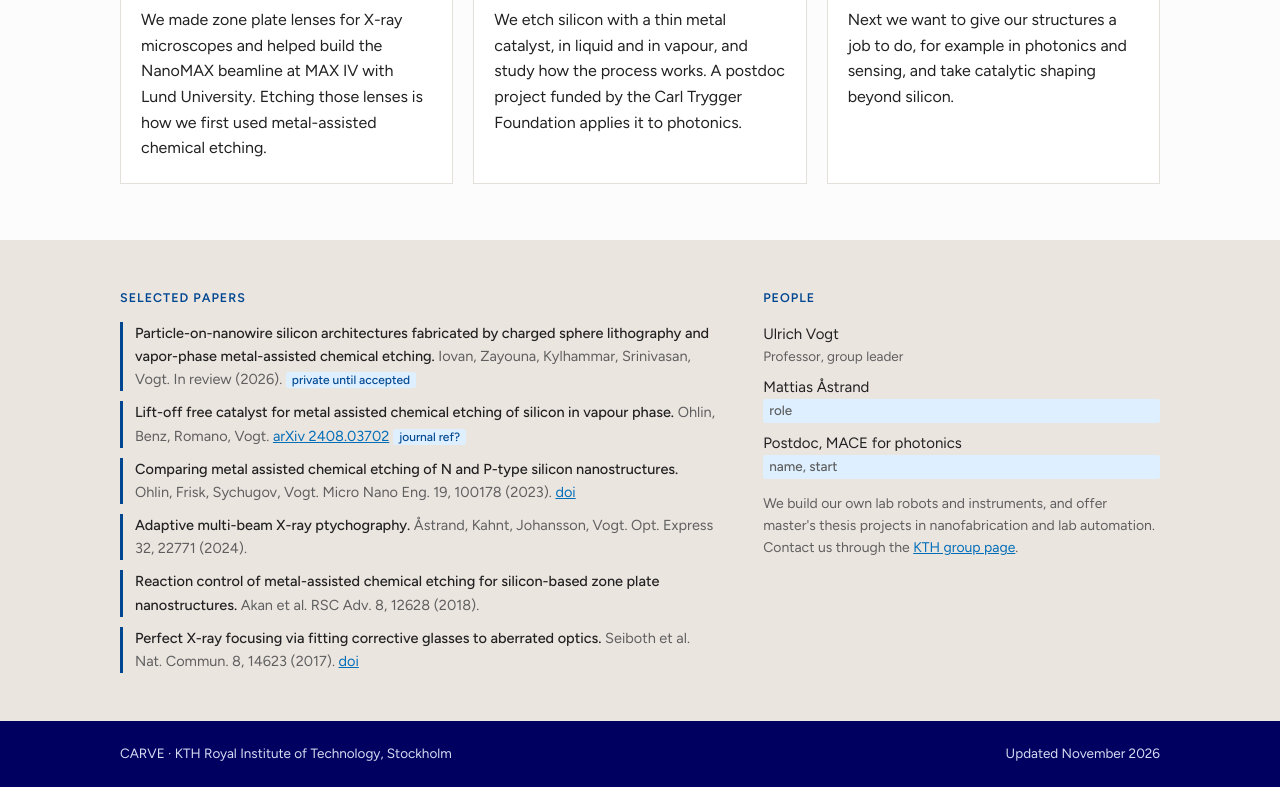
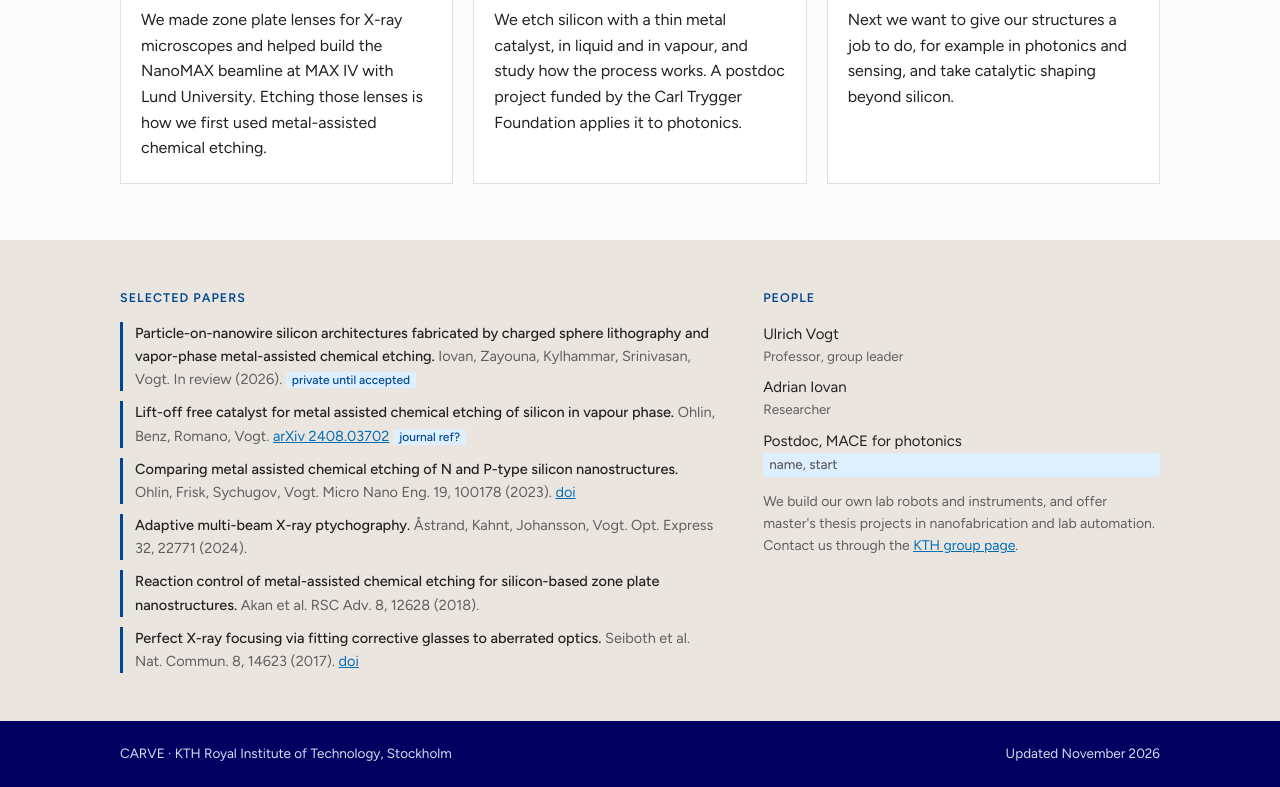
Before and after one commit to carve-kth/carve-kth.github.io, a plain HTML site: page index.html in a window 1280 px wide. Shown: the part 1042-1829 px from the top of the page. Drawn offline with Linux system fonts and the light colour scheme.

Commit message:
People: Adrian Iovan (researcher) replaces Mattias Åstrand
Co-Authored-By: Claude Opus 5.5 <noreply@anthropic.com>

```diff
--- a/index.html
+++ b/index.html
@@ -140,7 +140,7 @@ footer .wrap{padding-block:22px;display:flex;justify-content:space-between;gap:1
     <span class="eyebrow">People</span>
     <ul class="people">
       <li>Ulrich Vogt<span>Professor, group leader</span></li>
-      <li>Mattias Åstrand<span><span class="todo">role</span></span></li>
+      <li>Adrian Iovan<span>Researcher</span></li>
       <li>Postdoc, MACE for photonics<span><span class="todo">name, start</span></span></li>
     </ul>
     <p class="muted" style="font-size:14px">We build our own lab robots and instruments, and offer master's thesis projects in nanofabrication and lab automation. Contact us through the <a href="https://www.aphys.kth.se/bon/research/xoi">KTH group page</a>.</p>
```
